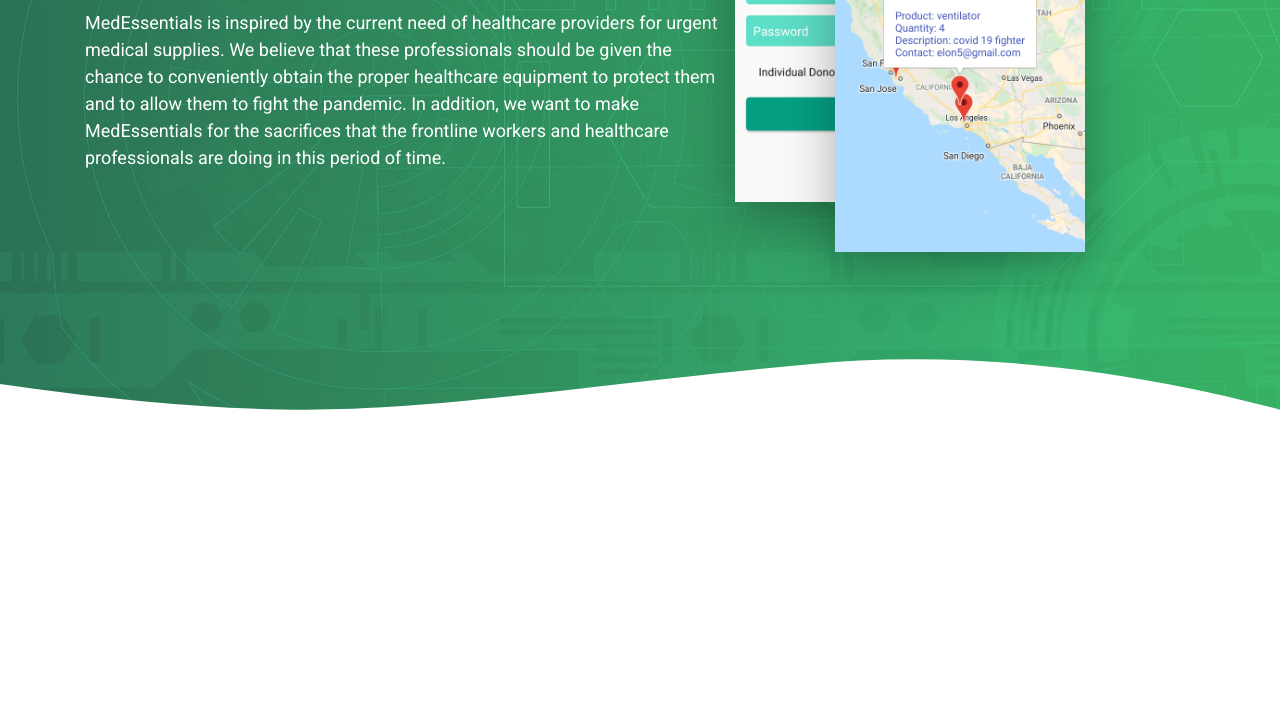
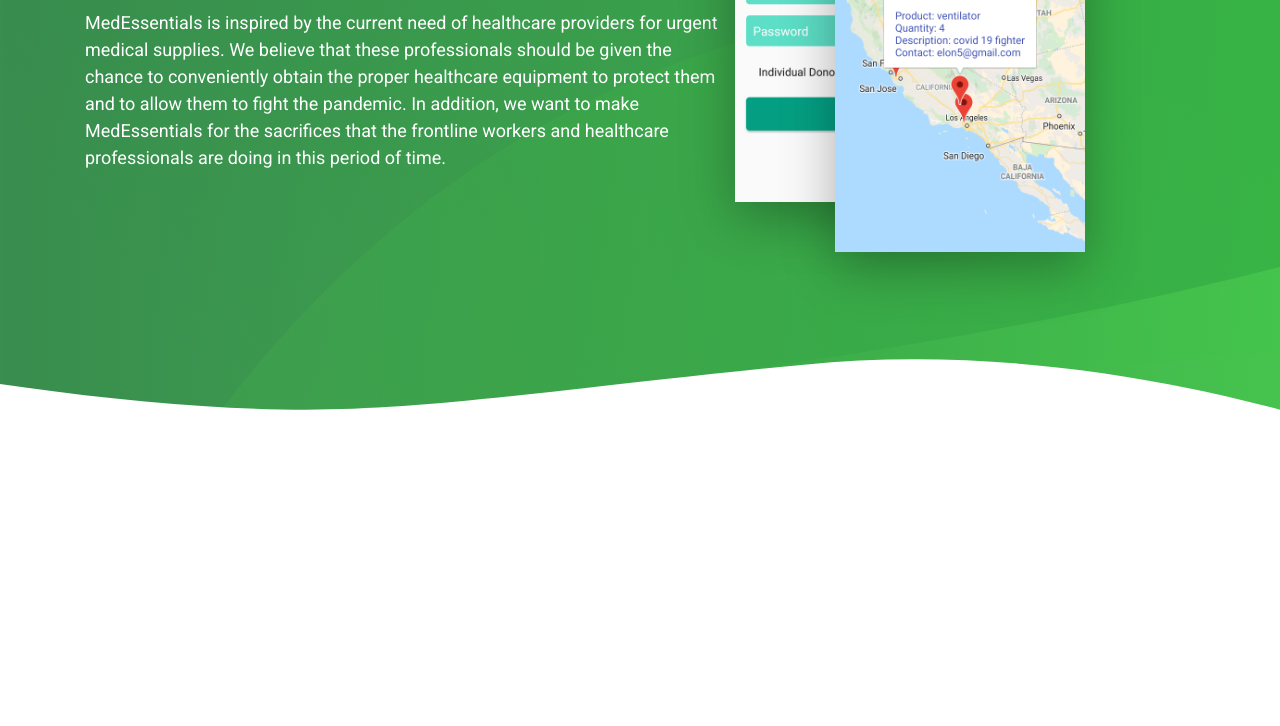
Before and after one commit to arianneghislainerull/titan-hacks-med-essentials.github.io, a plain HTML site: page index.html in a window 1280 px wide. Shown: the part 375-1101 px from the top of the page. Drawn offline with Linux system fonts and the light colour scheme.

Commit message:
Update style.css

```diff
--- a/assets/css/style.css
+++ b/assets/css/style.css
@@ -639,7 +639,7 @@ figure figcaption {
 # Hero Section
 --------------------------------------------------------------*/
 .hero-section {
-  background: linear-gradient(to right, rgba(45, 133, 81, 0.8) 0%, rgba(61, 197, 84, 0.8) 100%), url(../img/hero-bg.jpg);
+  background: linear-gradient(to right, rgba(45, 133, 81, 0.8) 0%, rgba(61, 197, 84, 0.8) 100%), url(../img/background.jpg);
   position: relative;
 }
 
```
